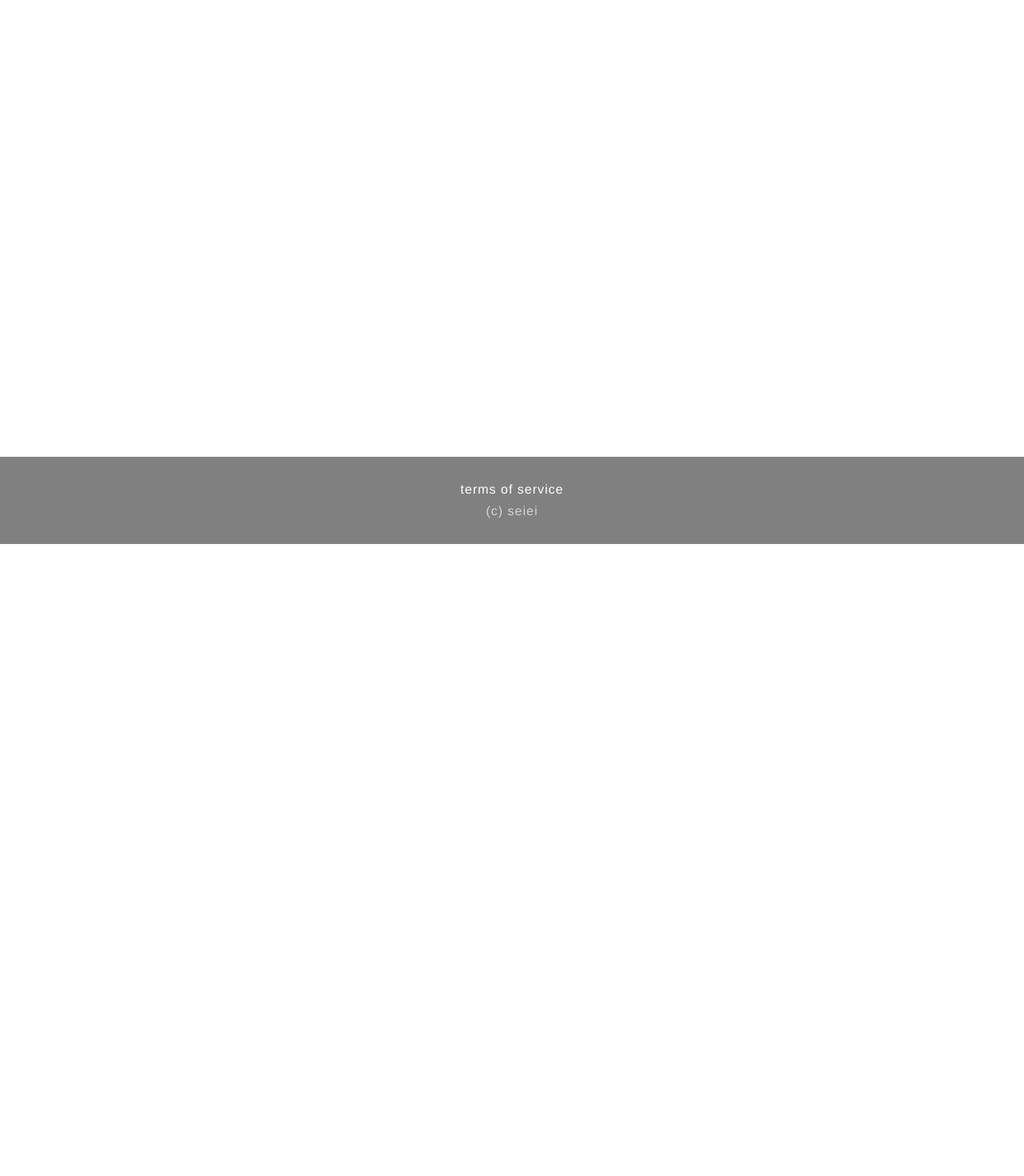
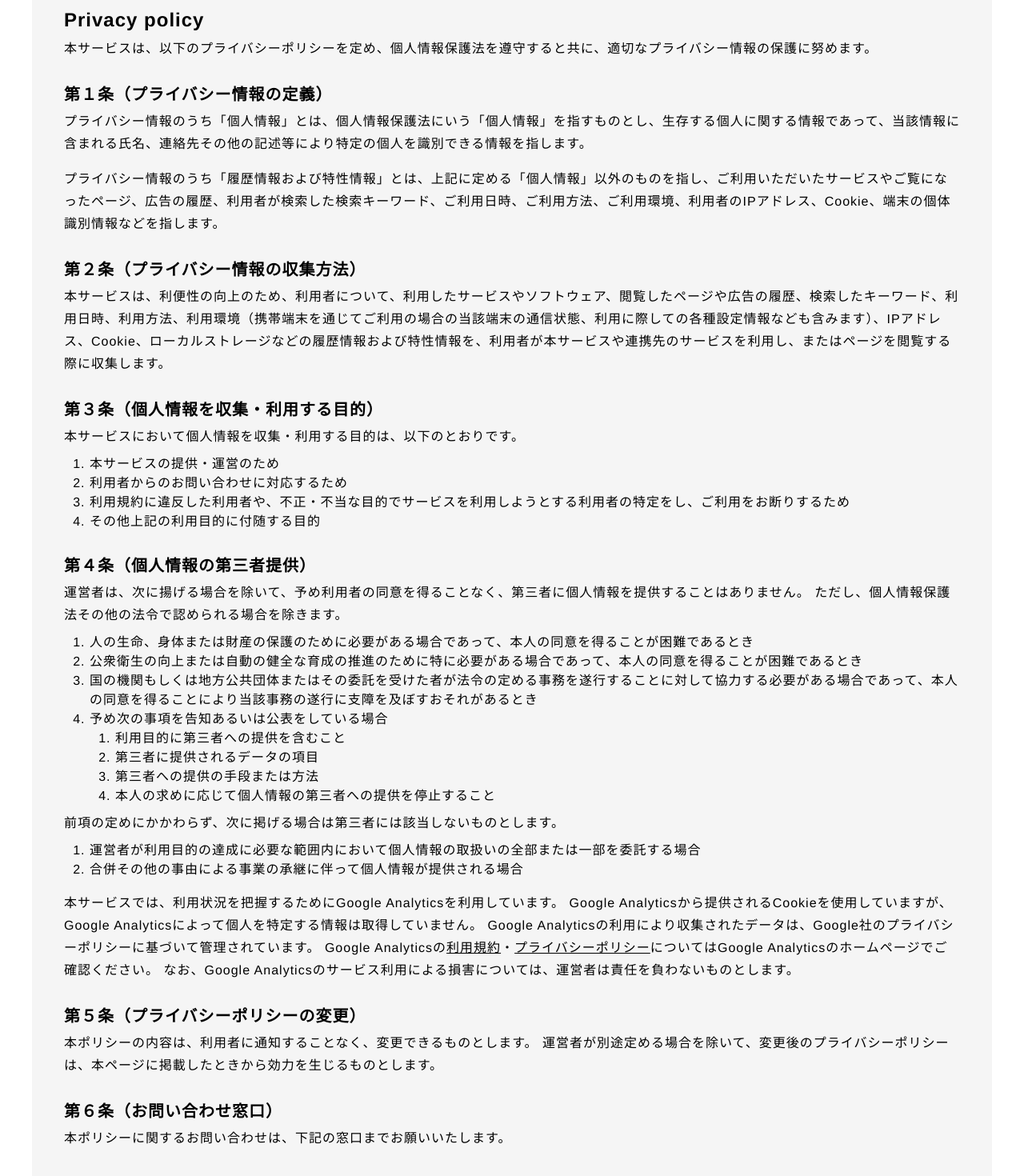
Before and after one commit to at946/slideclip, a Nuxt app: page /pp in a window 1280 px wide. Shown: the part 120-1590 px from the top of the page at 80% size. Before the commit the page ends 800 px from the top, so only its background shows below. Built offline with nearby package versions, Linux system fonts and the light colour scheme.

Commit message:
サービス提供者として、プライバシーポリシーを伝えたい、なぜならユーザーにプライバシーポリシーに同意した上で利用してほしいからだ

```diff
--- a/layouts/default.vue
+++ b/layouts/default.vue
@@ -9,14 +9,9 @@
     </main>
 
     <footer class="footer p-4">
-      <ul class="mb-1" style="text-align:center;">
-        <li>
-          <nuxt-link
-            id="link_footer_tos"
-            class="footer-link"
-            to="/tos"
-          >terms of service</nuxt-link>
-        </li>
+      <ul class="mb-2" style="text-align:center;">
+        <li><nuxt-link id="link_footer_tos" class="footer-link mx-1" to="/tos">terms of service</nuxt-link></li>
+        <li><nuxt-link id="link_footer_pp" class="footer-link mx-1" to="/pp">privacy policy</nuxt-link></li>
       </ul>
       <p class="copyright">(c) seiei</p>
     </footer>
--- /dev/null
+++ b/pages/pp.vue
@@ -0,0 +1,123 @@
+<template>
+  <div class="pp m-5 p-5">
+    <div class="mb-4">
+      <h1 class="mb-1">Privacy policy</h1>
+      <p>
+        本サービスは、以下のプライバシーポリシーを定め、個人情報保護法を遵守すると共に、適切なプライバシー情報の保護に努めます。
+      </p>
+    </div>
+
+    <div class="mb-4">
+      <h2 class="mb-1">第１条（プライバシー情報の定義）</h2>
+      <p class="mb-2">
+        プライバシー情報のうち「個人情報」とは、個人情報保護法にいう「個人情報」を指すものとし、生存する個人に関する情報であって、当該情報に含まれる氏名、連絡先その他の記述等により特定の個人を識別できる情報を指します。
+      </p>
+      <p>
+        プライバシー情報のうち「履歴情報および特性情報」とは、上記に定める「個人情報」以外のものを指し、ご利用いただいたサービスやご覧になったページ、広告の履歴、利用者が検索した検索キーワード、ご利用日時、ご利用方法、ご利用環境、利用者のIPアドレス、Cookie、端末の個体識別情報などを指します。
+      </p>
+    </div>
+
+    <div class="mb-4">
+      <h2 class="mb-1">第２条（プライバシー情報の収集方法）</h2>
+      <p>
+        本サービスは、利便性の向上のため、利用者について、利用したサービスやソフトウェア、閲覧したページや広告の履歴、検索したキーワード、利用日時、利用方法、利用環境（携帯端末を通じてご利用の場合の当該端末の通信状態、利用に際しての各種設定情報なども含みます）、IPアドレス、Cookie、ローカルストレージなどの履歴情報および特性情報を、利用者が本サービスや連携先のサービスを利用し、またはページを閲覧する際に収集します。
+      </p>
+    </div>
+
+    <div class="mb-4">
+      <h2 class="mb-1">第３条（個人情報を収集・利用する目的）</h2>
+      <p class="mb-1">
+        本サービスにおいて個人情報を収集・利用する目的は、以下のとおりです。
+      </p>
+      <ul>
+        <li>本サービスの提供・運営のため</li>
+        <li>利用者からのお問い合わせに対応するため</li>
+        <li>利用規約に違反した利用者や、不正・不当な目的でサービスを利用しようとする利用者の特定をし、ご利用をお断りするため</li>
+        <li>その他上記の利用目的に付随する目的</li>
+      </ul>
+    </div>
+
+    <div class="mb-4">
+      <h2 class="mb-1">第４条（個人情報の第三者提供）</h2>
+      <p class="mb-1">
+        運営者は、次に揚げる場合を除いて、予め利用者の同意を得ることなく、第三者に個人情報を提供することはありません。
+        ただし、個人情報保護法その他の法令で認められる場合を除きます。
+      </p>
+      <ul class="mb-1">
+        <li>人の生命、身体または財産の保護のために必要がある場合であって、本人の同意を得ることが困難であるとき</li>
+        <li>公衆衛生の向上または自動の健全な育成の推進のために特に必要がある場合であって、本人の同意を得ることが困難であるとき</li>
+        <li>国の機関もしくは地方公共団体またはその委託を受けた者が法令の定める事務を遂行することに対して協力する必要がある場合であって、本人の同意を得ることにより当該事務の遂行に支障を及ぼすおそれがあるとき</li>
+        <li>予め次の事項を告知あるいは公表をしている場合</li>
+        <ul>
+          <li>利用目的に第三者への提供を含むこと</li>
+          <li>第三者に提供されるデータの項目</li>
+          <li>第三者への提供の手段または方法</li>
+          <li>本人の求めに応じて個人情報の第三者への提供を停止すること</li>
+        </ul>
+      </ul>
+      <p class="mb-1">
+        前項の定めにかかわらず、次に掲げる場合は第三者には該当しないものとします。
+      </p>
+      <ul class="mb-2">
+        <li>運営者が利用目的の達成に必要な範囲内において個人情報の取扱いの全部または一部を委託する場合</li>
+        <li>合併その他の事由による事業の承継に伴って個人情報が提供される場合</li>
+      </ul>
+      <p>
+        本サービスでは、利用状況を把握するためにGoogle Analyticsを利用しています。
+        Google Analyticsから提供されるCookieを使用していますが、Google Analyticsによって個人を特定する情報は取得していません。
+        Google Analyticsの利用により収集されたデータは、Google社のプライバシーポリシーに基づいて管理されています。
+        Google Analyticsの<a href="https://marketingplatform.google.com/about/analytics/terms/jp/" target="_blank">利用規約</a>・<a href="https://policies.google.com/" target="_blank">プライバシーポリシー</a>についてはGoogle  Analyticsのホームページでご確認ください。
+        なお、Google Analyticsのサービス利用による損害については、運営者は責任を負わないものとします。
+      </p>
+    </div>
+
+    <div class="mb-4">
+      <h2 class="mb-1">第５条（プライバシーポリシーの変更）</h2>
+      <p>
+        本ポリシーの内容は、利用者に通知することなく、変更できるものとします。
+        運営者が別途定める場合を除いて、変更後のプライバシーポリシーは、本ページに掲載したときから効力を生じるものとします。
+      </p>
+    </div>
+
+    <div class="mb-4">
+      <h2 class="mb-1">第６条（お問い合わせ窓口）</h2>
+      <p>
+        本ポリシーに関するお問い合わせは、下記の窓口までお願いいたします。
+        <br /><br />
+        E-mail: <a href="mailto:seiei.slideclip.dev@gmail.com" ref="nofollow">seiei.slideclip.dev@gmail.com</a>
+      </p>
+    </div>
+  </div>
+</template>
+
+<style lang="scss" scoped>
+h1 {
+  font-size: 1.5rem;
+  font-weight: bold;
+}
+
+h2 {
+  font-size: 1.25rem;
+  font-weight: 700;
+}
+
+p {
+  line-height: 1.75rem;
+}
+
+ul {
+  list-style-type: decimal;
+  margin-left: 2rem;
+  li {
+    line-height: 1.5rem;
+  }
+}
+
+.pp {
+  background-color: whitesmoke;
+}
+
+a {
+  text-decoration: underline;
+}
+</style>
--- a/pages/tos.vue
+++ b/pages/tos.vue
@@ -1,7 +1,7 @@
 <template>
   <div class="tos m-5 p-5">
     <div class="mb-4">
-      <h1 class="mb-1">利用規約</h1>
+      <h1 class="mb-1">Terms of service</h1>
       <p class="mb-4">
         この利用規約（以下「本規約」といいます。）は、本ウェブサイト上で提供するサービス（以下「本サービス」といいます。）の利用条件を定めるものです。
         本サービスの利用者（以下「利用者」といいます。）は、本規約に同意していただいた上で、本サービスをご利用いただきます。
```
Also changed, not shown: 2 other files (tests, documents, lock files or other folders).
